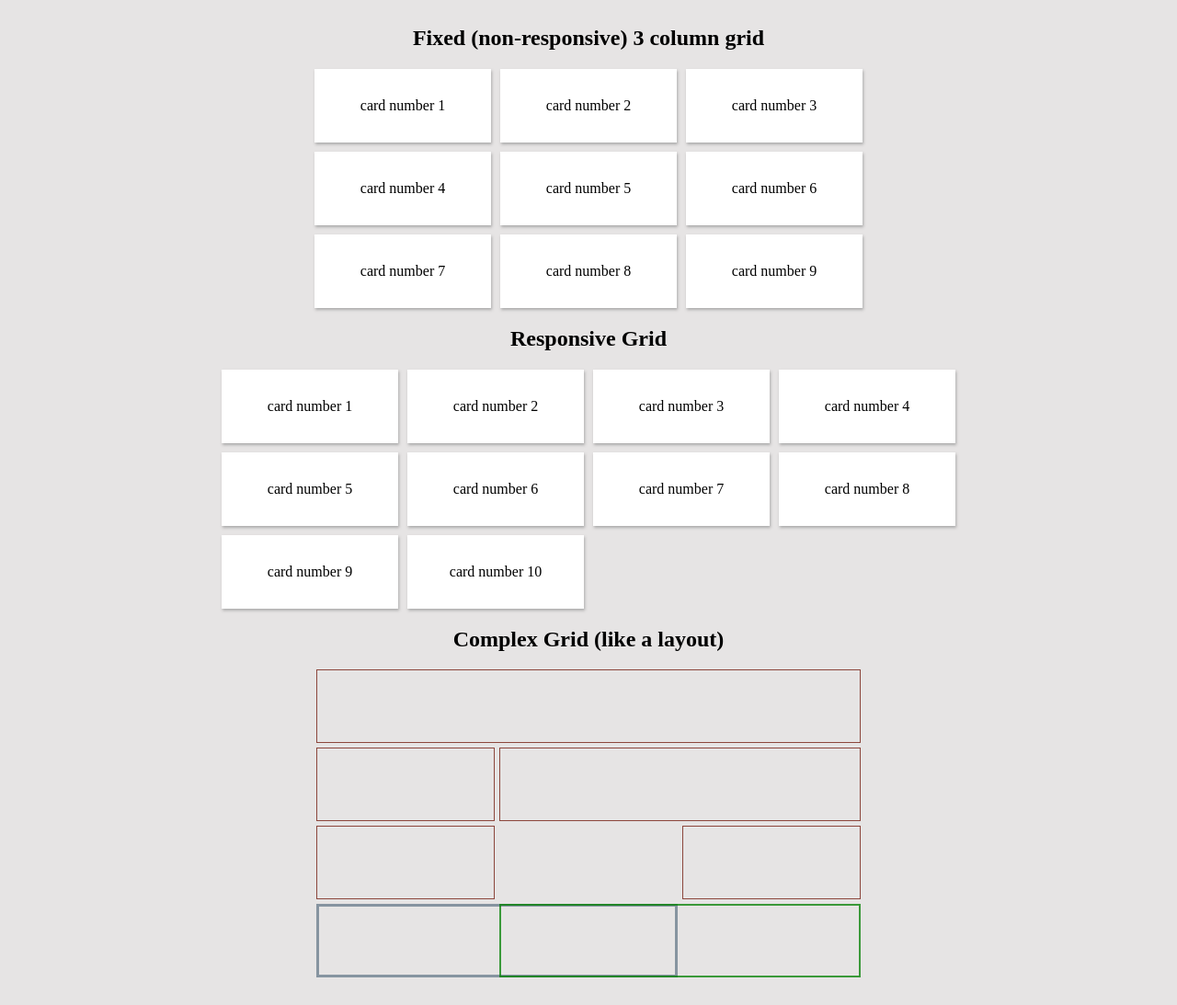
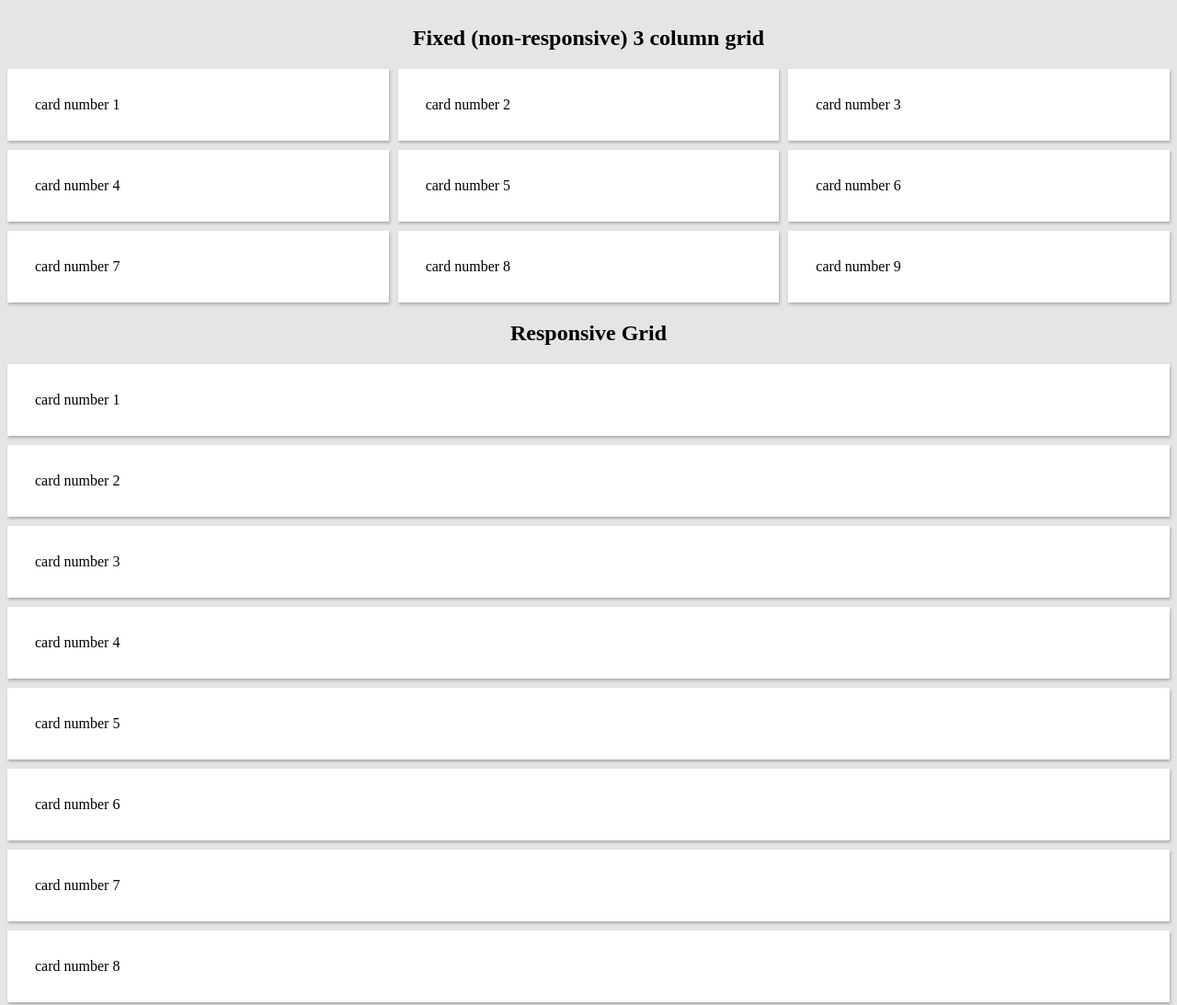
Before and after one commit to Code-Coterie-Team/lorem-grid, a plain HTML site: page index.html in a window 1280 px wide. Shown: the top 1093 px of the page at 92% size. Before the commit the page ends 1071 px from the top, so only its background shows below. Drawn offline with Linux system fonts and the light colour scheme.

Commit message:
add some changes, has errors

```diff
--- a/styles.css
+++ b/styles.css
@@ -7,7 +7,7 @@ body{
     flex-direction: column;
     /* height: 100vh; --> ask about this */
     justify-content: center;
-    align-items: center;
+    align-items: stretch;
     background-color: rgb(230, 228, 228);
 }
 
@@ -26,12 +26,8 @@ body{
 
 .grid1 .item{
     background-color: #fff;
-    width: 12rem;
-    height: 5rem;
+    padding: 30px;
     box-shadow: 1px 2px 3px #aaa;
-    display: flex;
-    justify-content: center;
-    align-items: center;
 }
 
 /* second design */
@@ -39,29 +35,14 @@ body{
 .grid2{
     display: grid;
     grid-gap: 10px;
-    grid-template-columns: repeat(1, 1fr);
-    @media(min-width: 450px){
-        grid-template-columns: repeat(2, 1fr);
-    }
-    @media(min-width: 930px){
-        grid-template-columns: repeat(3, 1fr);
-    }
-    @media(min-width: 1200px){
-        grid-template-columns: repeat(4, 1fr)
-    }
-    @media(min-width: 1550px){
-        grid-template-columns: repeat(5, 1fr)
-    }
+    grid-template-columns: repeat(auto-fit, minmax(1fr, 200px));
+
 }
 
 .grid2 .item{
     background-color: #fff;
-    width: 12rem;
-    height: 5rem;
+    padding: 30px;
     box-shadow: 1px 2px 3px #aaa;
-    display: flex;
-    justify-content: center;
-    align-items: center;
 }
 
 /* third design */
```
